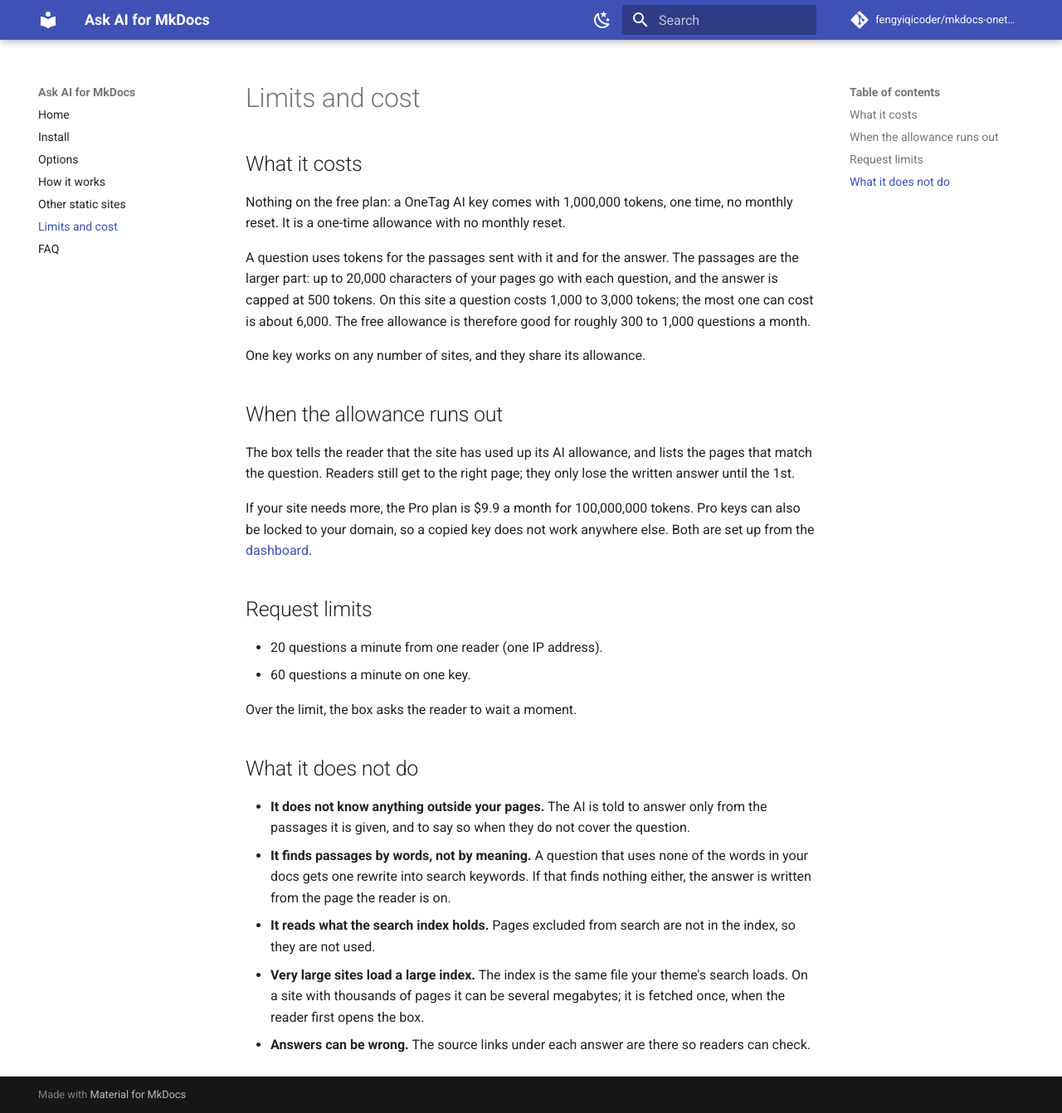
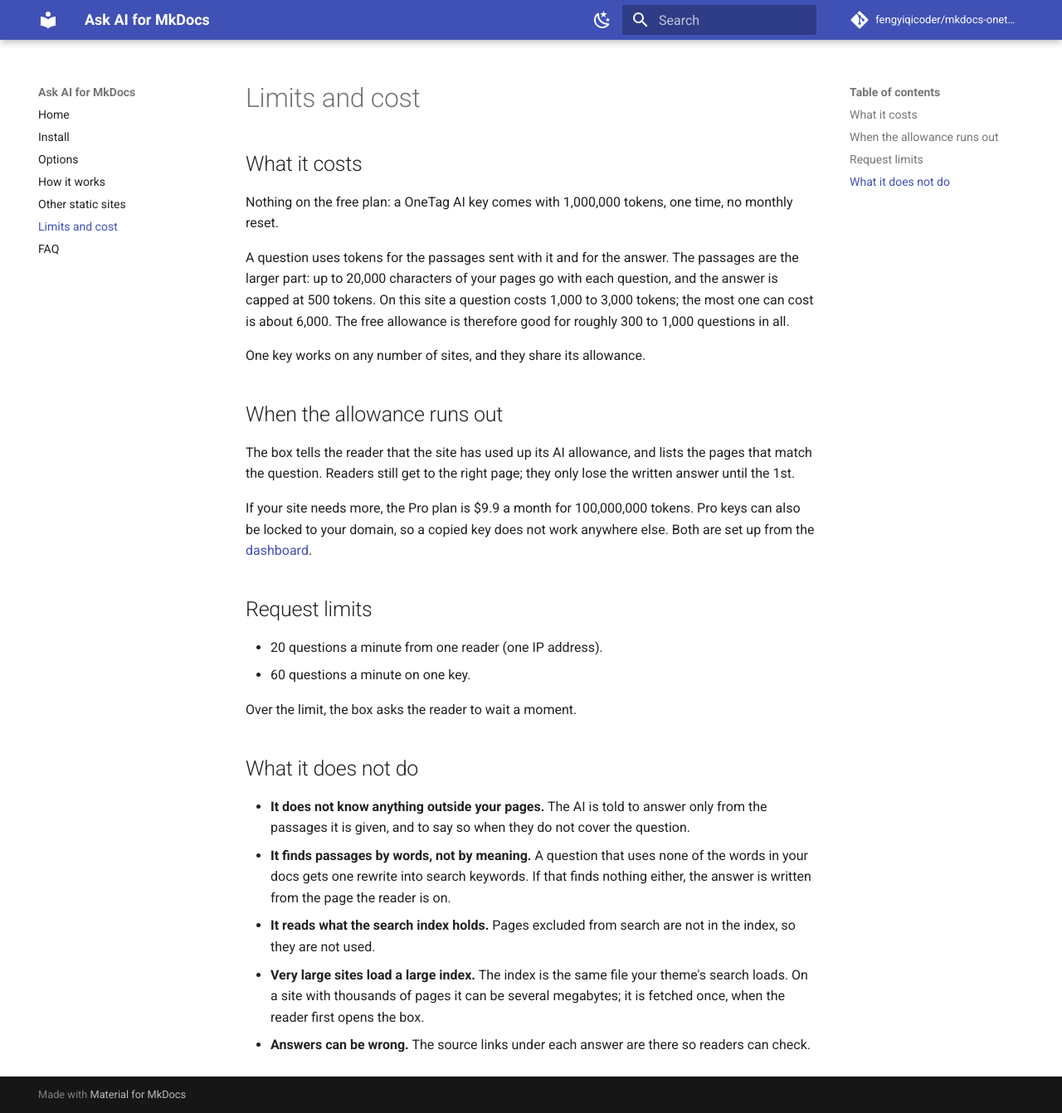
Before and after one commit to fengyiqicoder/mkdocs-onetag, an MkDocs documentation site: the page built from docs/limits.md, in a window 1280 px wide and 1342 px high. Shown: the whole window at 83% size. Built offline with MkDocs 1.6.1 and Material for MkDocs 9.7.7, drawn with Linux system fonts in a browser that asks for light colours; comment, search, counter and statistics services are not loaded.

Commit message:
docs: the free allowance is one-time, so the question count is a total, not per month
Co-Authored-By: Claude <noreply@anthropic.com>
Claude-Session: https://claude.ai/code/session_017g16kS8U6SzeKsAZguBPEn

```diff
--- a/docs/limits.md
+++ b/docs/limits.md
@@ -2,9 +2,9 @@
 
 ## What it costs
 
-Nothing on the free plan: a OneTag AI key comes with 1,000,000 tokens, one time, no monthly reset. It is a one-time allowance with no monthly reset.
+Nothing on the free plan: a OneTag AI key comes with 1,000,000 tokens, one time, no monthly reset.
 
-A question uses tokens for the passages sent with it and for the answer. The passages are the larger part: up to 20,000 characters of your pages go with each question, and the answer is capped at 500 tokens. On this site a question costs 1,000 to 3,000 tokens; the most one can cost is about 6,000. The free allowance is therefore good for roughly 300 to 1,000 questions a month.
+A question uses tokens for the passages sent with it and for the answer. The passages are the larger part: up to 20,000 characters of your pages go with each question, and the answer is capped at 500 tokens. On this site a question costs 1,000 to 3,000 tokens; the most one can cost is about 6,000. The free allowance is therefore good for roughly 300 to 1,000 questions in all.
 
 One key works on any number of sites, and they share its allowance.
 
```
